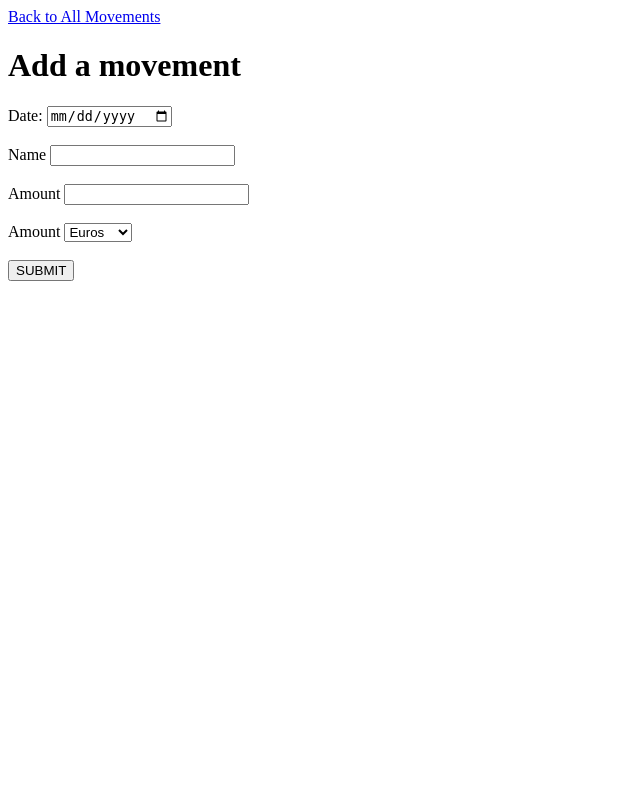
After one commit to Iv3tt3/kata6_flask_crud, a Flask app: page /new_movement in a window 1280 px wide. The commit adds this page. Shown: the whole page, without its empty margins (0-640 px from the left). Run offline with Flask 3, Linux system fonts and the light colour scheme.

Commit message:
Formulario HTML y nueva ruta sin POST

```diff
--- a/mi_cartera/routes.py
+++ b/mi_cartera/routes.py
@@ -10,3 +10,7 @@ def index():
     movements = list(reader)
 
     return render_template("index.html", the_movements=movements)
+
+@app.route("/new_movement")
+def new_mov():
+    return render_template("new_mov_form.html")
--- /dev/null
+++ b/mi_cartera/templates/new_mov_form.html
@@ -0,0 +1,34 @@
+<html lang="en">
+<head>
+    <meta charset="UTF-8">
+    <meta name="viewport" content="width=device-width, initial-scale=1.0">
+    <title>New movement</title>
+</head>
+<body>
+    <nav>
+        <a href="/">Back to All Movements</a>
+    </nav>
+    <main>
+        <h1> Add a movement </h1>
+        <form action="/new_movement" method="post"></form> <!-- Lo devuelvo a la misma ruta pero utilizo el metodo post (en el formulario fuerzo el metodo post, hasta ahora usabamos el metodo get. O sea la primera vez que pulsamos al boton anadir nuevo movimiento la primera peticion es con un GET y una vez rellenado el formulario la peticion es con un POST)-->
+        <div>
+            <label for="fecha">Date:</label> <!-- en el for poemos fecha (la id de abajo) para que sepa que esta etiqueta es del input correspondiente a la id fecha. Relaciona la label y el input. Etonces al lanzar el programa, cuando pulsas la etiqueta te selecciona el input -->
+            <input type="date" name="fecha" id="fecha"><br><br>
+        </div><div>
+            <label for="abstract">Name</label>
+            <input type="text" name="abstract" id="abstract"><br><br>
+        </div><div>
+            <label for="amount">Amount</label>
+            <input type="number" name="amount" id="amount" step="0.01"><br><br>
+        </div><div>
+            <label for="currency">Amount</label>
+            <select name="Currency" name="currency" id="currency">
+                <option value="EUR">Euros</option>
+                <option value="USD">Dólares</option>
+            </select><br><br>
+        </div><div>
+            <input type="submit" value="SUBMIT">
+        </div>
+    </main>
+</body>
+</html>
```
Also changed, not shown: mi_cartera/templates/index.html (+5 -2 lines).
